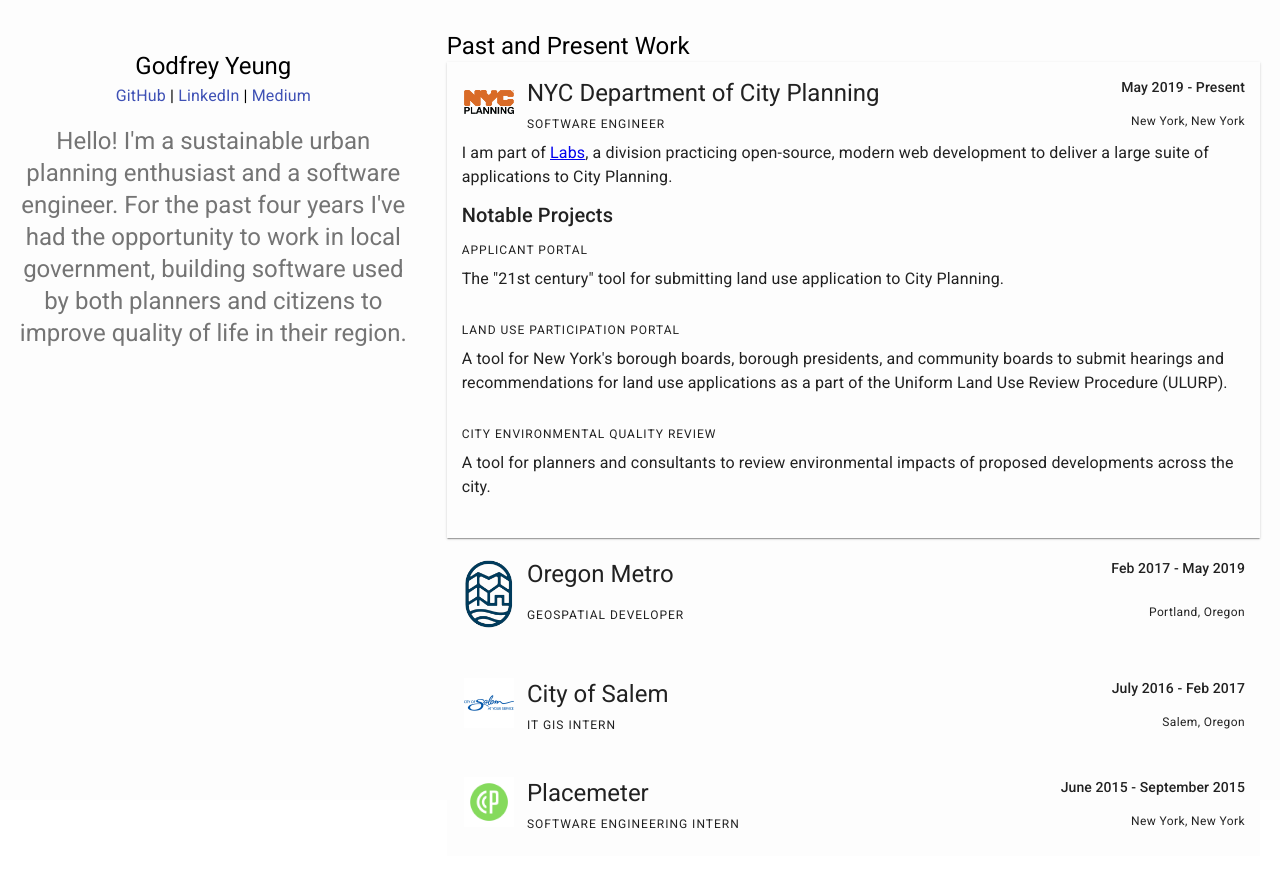
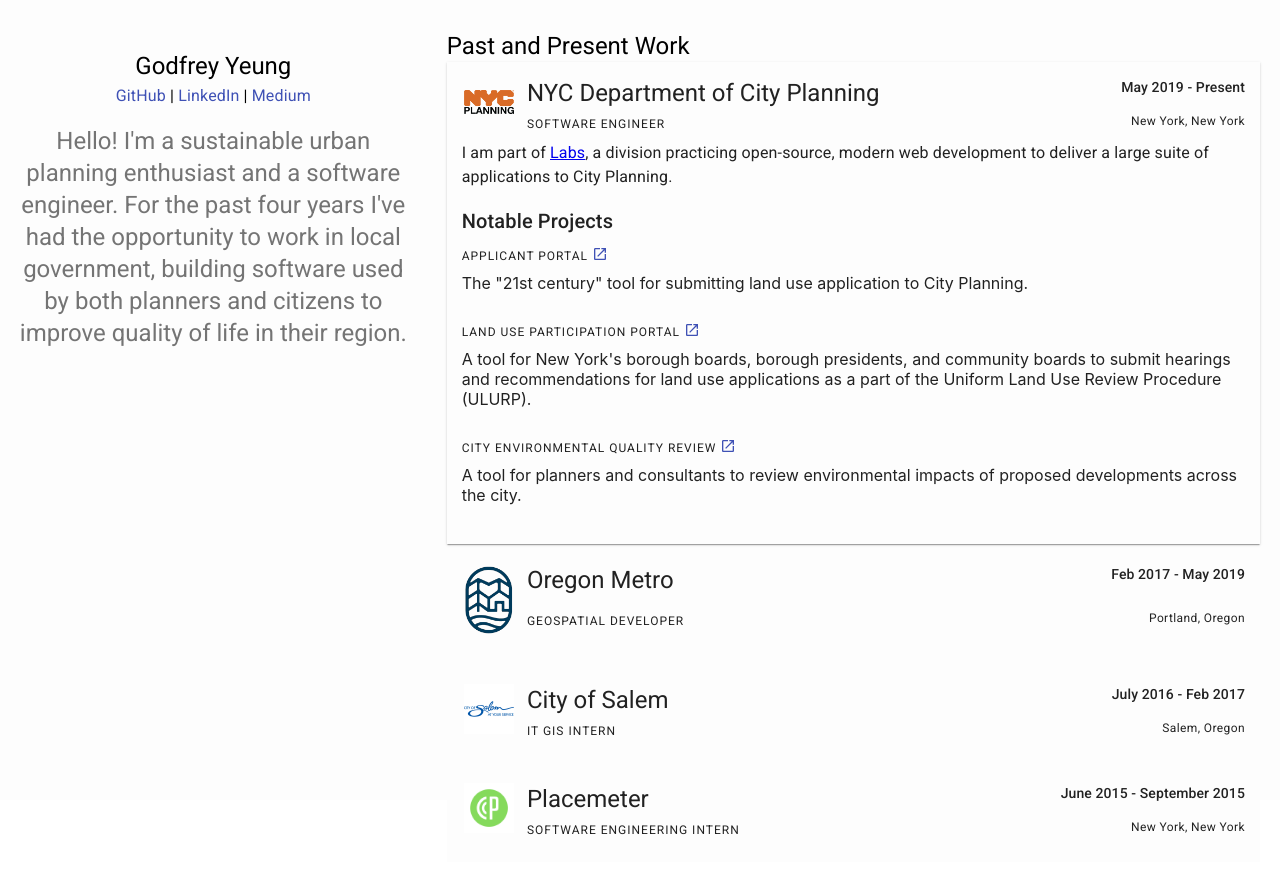
Before and after one commit to godfreyyeung/godfreyyeung, a React (Create React App) app: page / in a window 1280 px wide. Both pictures are taken after a click on the element 853 px from the left and 108 px from the top of the page. Shown: the top 872 px of the page. Built offline with nearby package versions, Linux system fonts and the light colour scheme.

Commit message:
Add project link icons, adjust spacing

```diff
--- a/package.json
+++ b/package.json
@@ -4,6 +4,7 @@
   "private": true,
   "dependencies": {
     "@material-ui/core": "^4.8.3",
+    "@material-ui/icons": "^4.11.2",
     "@testing-library/jest-dom": "^4.2.4",
     "@testing-library/react": "^9.3.2",
     "@testing-library/user-event": "^7.1.2",
--- a/src/ResumeCard.js
+++ b/src/ResumeCard.js
@@ -2,6 +2,7 @@
 import Grid from '@material-ui/core/Grid';
 import Card from '@material-ui/core/Card';
 import Typography from '@material-ui/core/Typography';
+import LaunchIcon from '@material-ui/icons/Launch';
 
 const CardHeader = (props) => {
     return (
@@ -93,12 +94,32 @@
                 }
             }
         >
-                <Typography variant="overline">
-                    {props.project.title}
+                <Typography
+                    variant="overline"
+                >
+                    <a
+                        href="/"
+                        style={
+                            {
+                                color: "inherit",
+                                textDecoration: "none",
+                            }
+                        }
+                    >
+                        {props.project.title}&nbsp;
+                        <LaunchIcon
+                            style={
+                                {
+                                    fontSize: "16px",
+                                    marginBottom: "-2px",
+                                }
+                            }
+                            color="primary"
+                        />
+                    </a>
                 </Typography>
-                <Typography>
-                    {props.project.description}
-                </Typography>
+                <br />
+                {props.project.description}
         </Grid>
     )
 }
@@ -111,7 +132,7 @@
                     variant="h6"
                     style={
                         {
-                            padding: "10px 0 4px 0",
+                            padding: "16px 0 4px 0",
                         }
                     }
                 >
```
